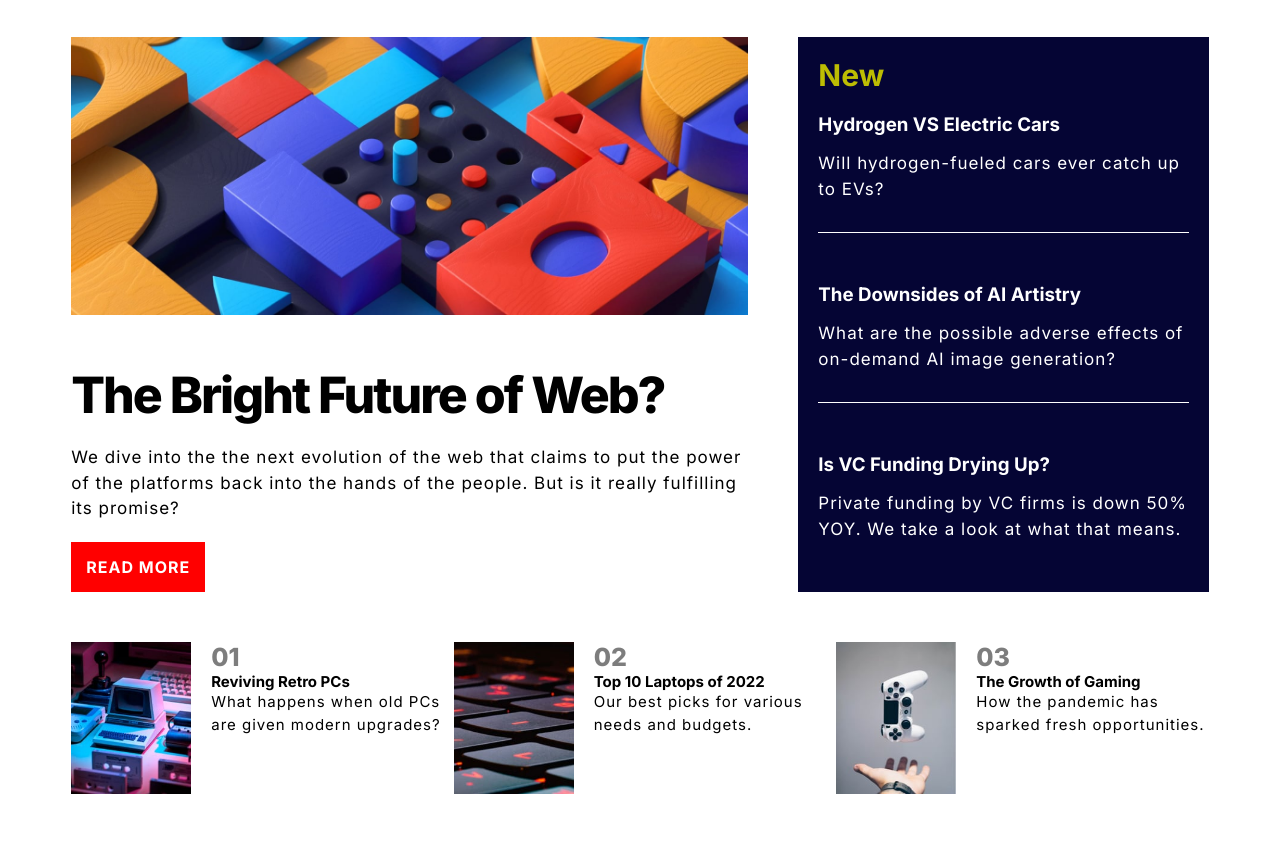
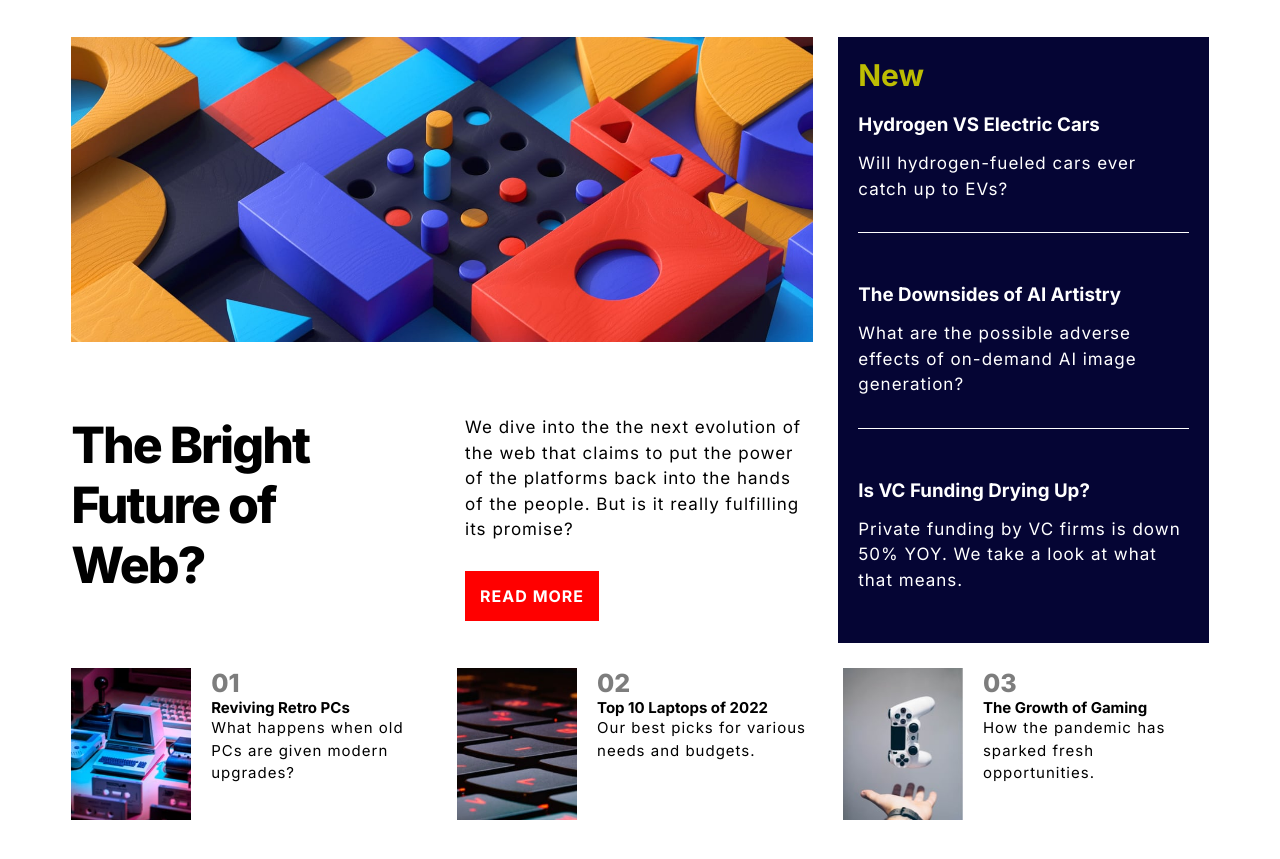
Before and after one commit to guilherme-benedett/pagina-de-noticias, a plain HTML site: page index.html in a window 1280 px wide. Shown: the part 83-942 px from the top of the page. Drawn offline with Linux system fonts and the light colour scheme.

Commit message:
atualizacao do projeto

```diff
--- a/index.html
+++ b/index.html
@@ -25,17 +25,19 @@
         </ul>
     </header>
     <main>
-        <section class="imagem">
-                <img src="src/imagens/imagem mobile.jpg" alt="imagem de celular" class="imagem-de-celular">
-                <img src="src/imagens/imagem desktop.jpg" alt="imagem de desktop" class="imagem-de-desktop">
-        </section>
+        <picture class="imagem">
+            <source media="(max-width: 769px)" srcset="src/imagens/imagem_mobile.jpg" type="image/jpg">
+            <img src="src/imagens/imagem_desktop.jpg" alt="imagem de computador">
+        </picture>
         <section class="futuro-da-web">
             <article class="futuro-web">
                 <h1>The Bright Future of Web?</h1>
-                <p>We dive into the the next evolution of the web that claims to put the power of the platforms back into the hands of the people. But is it really fulfilling its promise?</p>
-                <nav>
-                    <a href="#">READ MORE</a>
-                </nav>
+            </article>
+            <article>
+                    <p>We dive into the the next evolution of the web that claims to put the power of the platforms back into the hands of the people. But is it really fulfilling its promise?</p>
+                    <nav>
+                        <a href="#">READ MORE</a>
+                    </nav>
             </article>
         </section>
         <section class="secao-perguntas">
--- a/src/estilos/estilos.css
+++ b/src/estilos/estilos.css
@@ -29,11 +29,8 @@ header{
     justify-content: space-between;
     margin: 20px;
 }
-section > img{
+picture > img{
     width: 100%;
-}
-.imagem-de-desktop{
-    display: none;
 }
 .futuro-web{
     display: grid;
@@ -51,6 +48,9 @@ p{
     letter-spacing: 1px;
     font-size: 17px;
     line-height: 1.5em;
+}
+nav{
+    margin-top: 28px;
 }
 nav > a{
     color: #ffffff;
@@ -101,7 +101,7 @@ h3{
 }
 .ranking-informacoes{
     display: grid;
-    gap: 10px;
+    gap: 20px;
 }
 div{
     font-family: var(--inter);
--- a/src/estilos/responsivo.css
+++ b/src/estilos/responsivo.css
@@ -18,7 +18,7 @@
     }
     main{
         display: grid;
-        gap: 50px;
+        gap: 25px;
         grid-template-areas:
             "imagem              imagem              secao-perguntas"
             "imagem              imagem              secao-perguntas"
@@ -31,6 +31,9 @@
     }
     .futuro-da-web{
         grid-area: futuro-da-web;
+        display: grid;
+        grid-template-columns: 45% 46%;
+        gap: 60px;
     }
     .secao-perguntas{
         grid-area: secao-perguntas;
@@ -45,11 +48,4 @@
     .navegacao{
         grid-area: navegacao;
     }
-    .imagem-de-celular{
-        display: none;
-    }
-    .imagem-de-desktop{
-        display: block;
-    }
-
 }
```
Also changed, not shown: src/imagens/imagem_desktop.jpg (renamed from src/imagens/imagem desktop.jpg), src/imagens/imagem_mobile.jpg (renamed from src/imagens/imagem mobile.jpg).
